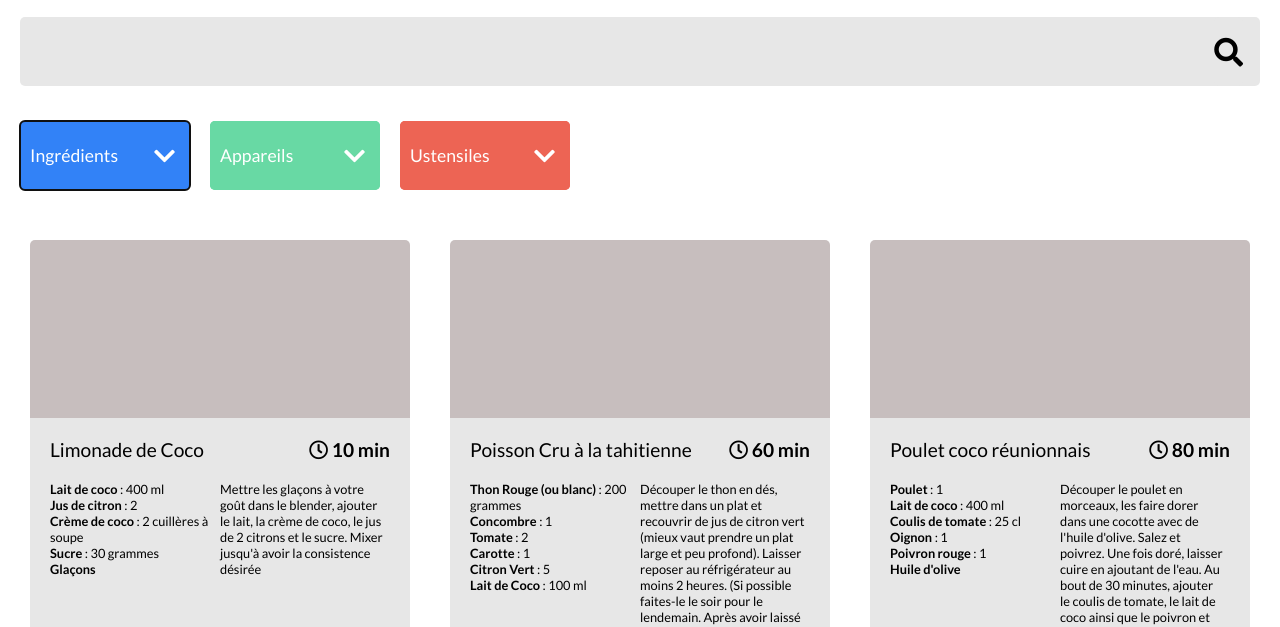
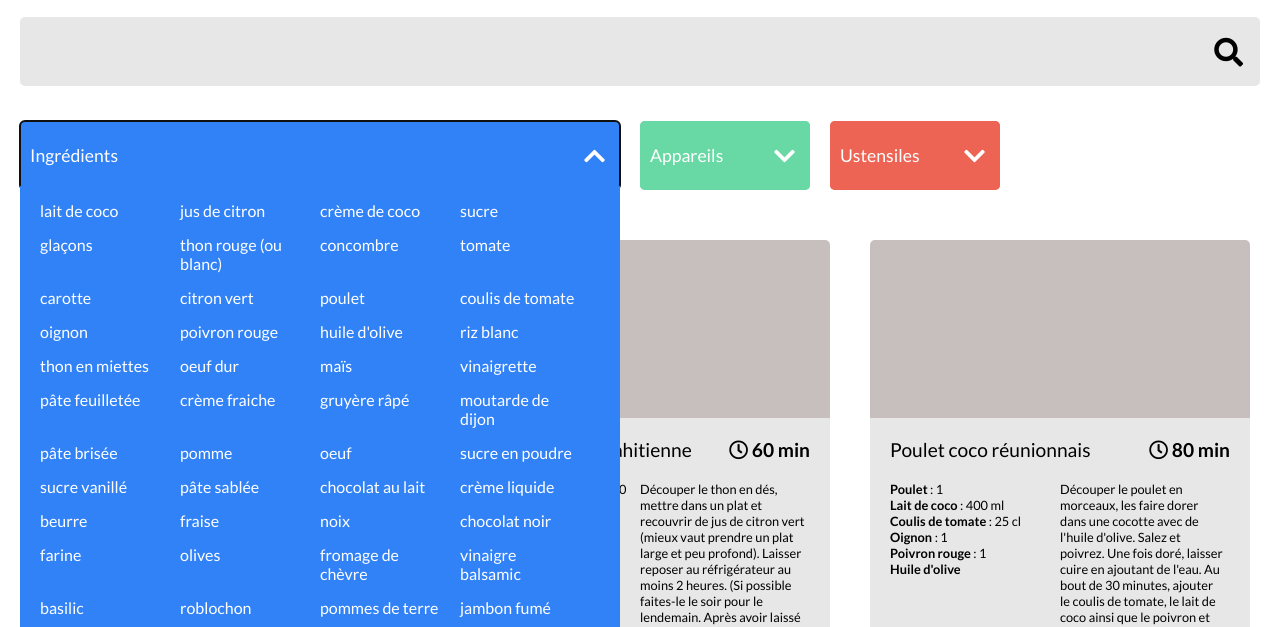
Before and after one commit to maevanapcontact/MaevaNguyenAnhPhuong_7_19012021, a website built with webpack: page src/index.html in a window 1280 px wide. Both pictures are taken after a click on the element 105 px from the left and 291 px from the top of the page. Shown: the part 136-763 px from the top of the page. Built offline with nearby package versions, Linux system fonts and the light colour scheme.

Commit message:
[#2] feat: scale filter up and down

```diff
--- a/src/js/filters/Filter.js
+++ b/src/js/filters/Filter.js
@@ -45,5 +45,6 @@ export default class Filter extends DomManager {
     this.labelsView.displayAllLabels();
     this.recipesView.displayRecipesList();
     this.filtersView.closeAllFilterLists();
+    this.filtersView.scaleAllFiltersDown();
   }
 }
--- a/src/js/filters/FiltersView.js
+++ b/src/js/filters/FiltersView.js
@@ -21,6 +21,8 @@ export default class FiltersView {
       this.data.getFormattedUstensils()
     );
     this.toggleFilterList = this.toggleFilterList.bind(this);
+    this.openFilterList = this.openFilterList.bind(this);
+    this.scaleFilterUp = this.scaleFilterUp.bind(this);
   }
 
   displayAllFilters() {
@@ -35,6 +37,19 @@ export default class FiltersView {
     ingredientsElt.addEventListener("click", this.toggleFilterList);
     appliancesElt.addEventListener("click", this.toggleFilterList);
     ustensilsElt.addEventListener("click", this.toggleFilterList);
+
+    ingredientsElt.firstElementChild.addEventListener(
+      "focus",
+      this.scaleFilterUp
+    );
+    appliancesElt.firstElementChild.addEventListener(
+      "focus",
+      this.scaleFilterUp
+    );
+    ustensilsElt.firstElementChild.addEventListener(
+      "focus",
+      this.scaleFilterUp
+    );
   }
 
   toggleFilterList(evt) {
@@ -50,9 +65,13 @@ export default class FiltersView {
     if (targetId === "ustensils-btn")
       listElt = document.getElementById("ustensils-filter");
 
-    if (evt.target.className === "fas fa-chevron-down")
+    if (evt.target.className === "fas fa-chevron-down") {
+      this.scaleFilterUp(evt);
       this.openFilterList(listElt, targetId);
-    else this.closeAllFilterLists();
+    } else {
+      this.closeAllFilterLists();
+      this.scaleAllFiltersDown();
+    }
   }
 
   openFilterList(elt, buttonId) {
@@ -78,6 +97,19 @@ export default class FiltersView {
     ustensilsListBtn.className = "fas fa-chevron-down";
   }
 
+  scaleFilterUp(evt) {
+    evt.preventDefault();
+    this.scaleAllFiltersDown();
+    const parentElt = evt.target.parentNode;
+    parentElt.className += " scaled";
+    this.openFilterList(parentElt.childNodes[2], parentElt.childNodes[1].id);
+  }
+
+  scaleAllFiltersDown() {
+    const filtersElts = document.querySelectorAll(".filters-elt");
+    filtersElts.forEach((elt) => elt.classList.remove("scaled"));
+  }
+
   updateTagsListElt(id, filter, list) {
     const tagsElt = document.getElementById(id);
     tagsElt.innerHTML = "";
--- a/src/scss/_main-header.scss
+++ b/src/scss/_main-header.scss
@@ -100,6 +100,10 @@
 
     @media (min-width: 600px) {
       width: 170px;
+
+      &.scaled {
+        width: 600px;
+      }
     }
 
     input {
@@ -110,14 +114,10 @@
       color: #fff;
       font-size: 1.1rem;
       font-weight: 500;
-      padding: 0 0 0 10px;
+      padding: 0 40px 0 10px;
 
       &:hover {
         cursor: pointer;
-      }
-
-      @media (min-width: 600px) {
-        width: 170px;
       }
     }
 
@@ -184,6 +184,12 @@
     border-radius: 0 0 5px 5px;
     padding: 10px;
     display: none;
+
+    ul {
+      display: flex;
+      width: 100%;
+      flex-wrap: wrap;
+    }
   }
 
   li {
@@ -195,7 +201,7 @@
 
   a {
     display: block;
-    width: 100%;
+    width: 120px;
     height: 100%;
   }
 }
```
Also changed, not shown: dist/main.css, dist/main.js.
